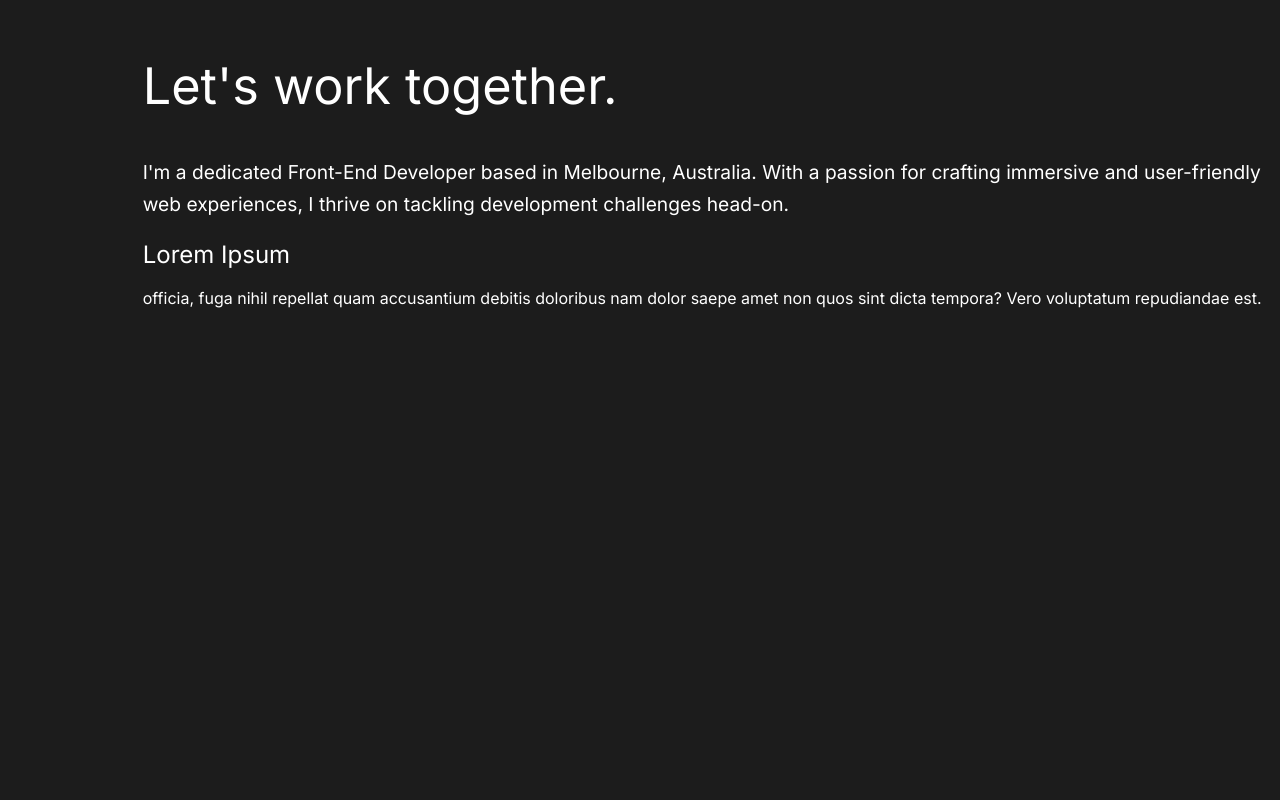
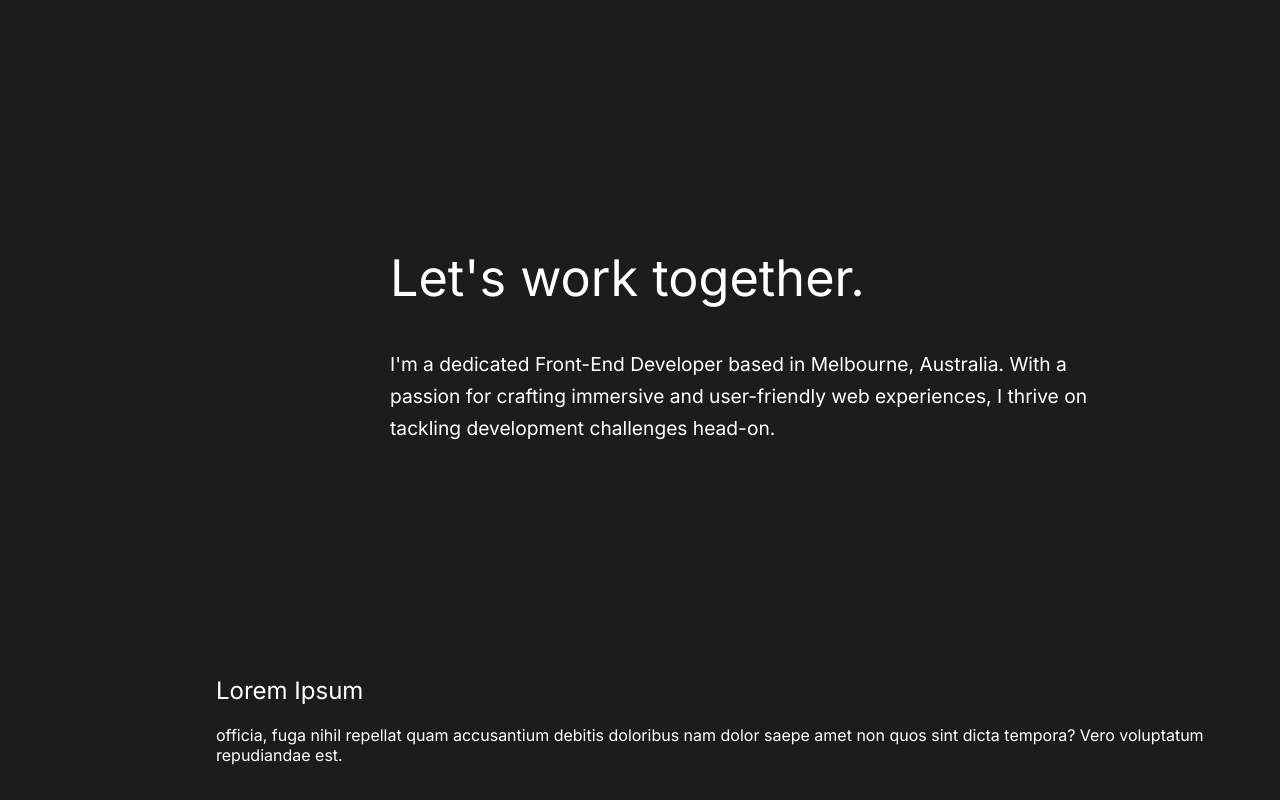
Before and after one commit to zac-march/portfolio, a React (Create React App) app: page / in a window 1280 px wide. Built offline with nearby package versions, Linux system fonts and the light colour scheme.

Commit message:
Center a div

```diff
--- a/src/App.css
+++ b/src/App.css
@@ -2,3 +2,7 @@
   display: flex;
   padding: 1rem;
 }
+
+main {
+  flex: 1;
+}
--- a/src/components/Hero/Hero.js
+++ b/src/components/Hero/Hero.js
@@ -4,12 +4,14 @@ import React from "react";
 function Hero() {
   return (
     <section className={style.container}>
-      <h1>Let's work together.</h1>
-      <p>
-        I'm a dedicated Front-End Developer based in Melbourne, Australia. With
-        a passion for crafting immersive and user-friendly web experiences, I
-        thrive on tackling development challenges head-on.
-      </p>
+      <div className={style.wrapper}>
+        <h1>Let's work together.</h1>
+        <p>
+          I'm a dedicated Front-End Developer based in Melbourne, Australia.
+          With a passion for crafting immersive and user-friendly web
+          experiences, I thrive on tackling development challenges head-on.
+        </p>
+      </div>
     </section>
   );
 }
--- a/src/components/Hero/Hero.module.css
+++ b/src/components/Hero/Hero.module.css
@@ -1,3 +1,16 @@
+.container {
+  height: 80vh;
+  display: flex;
+  align-items: center;
+  max-width: 700px;
+  margin: auto;
+}
+
+.wrapper {
+  display: flex;
+  flex-direction: column;
+}
+
 .container h1,
 .container h2 {
   font-size: 3.15rem;
@@ -5,6 +18,7 @@
 }
 
 .container p {
+  margin-top: 0;
   font-size: 1.2rem;
   line-height: 32px;
 }
```
